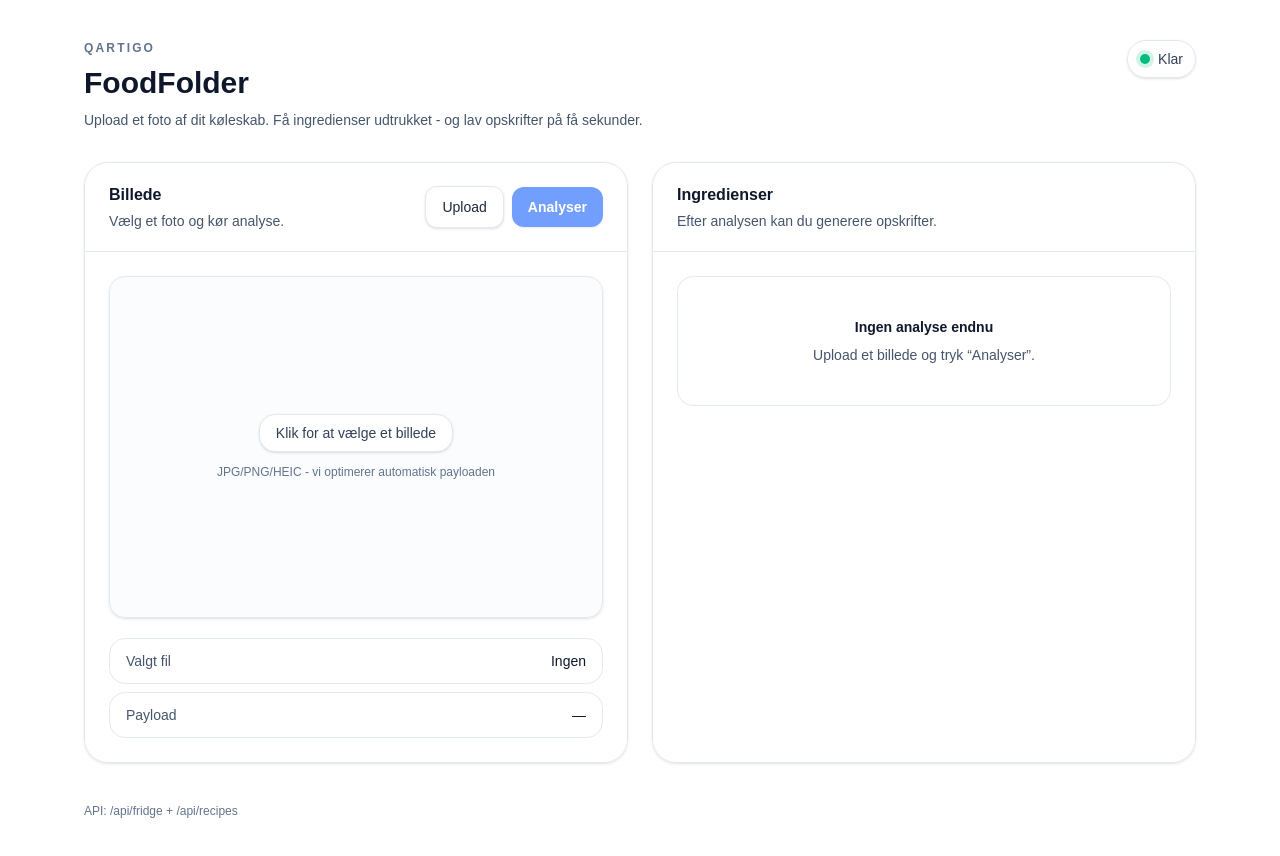
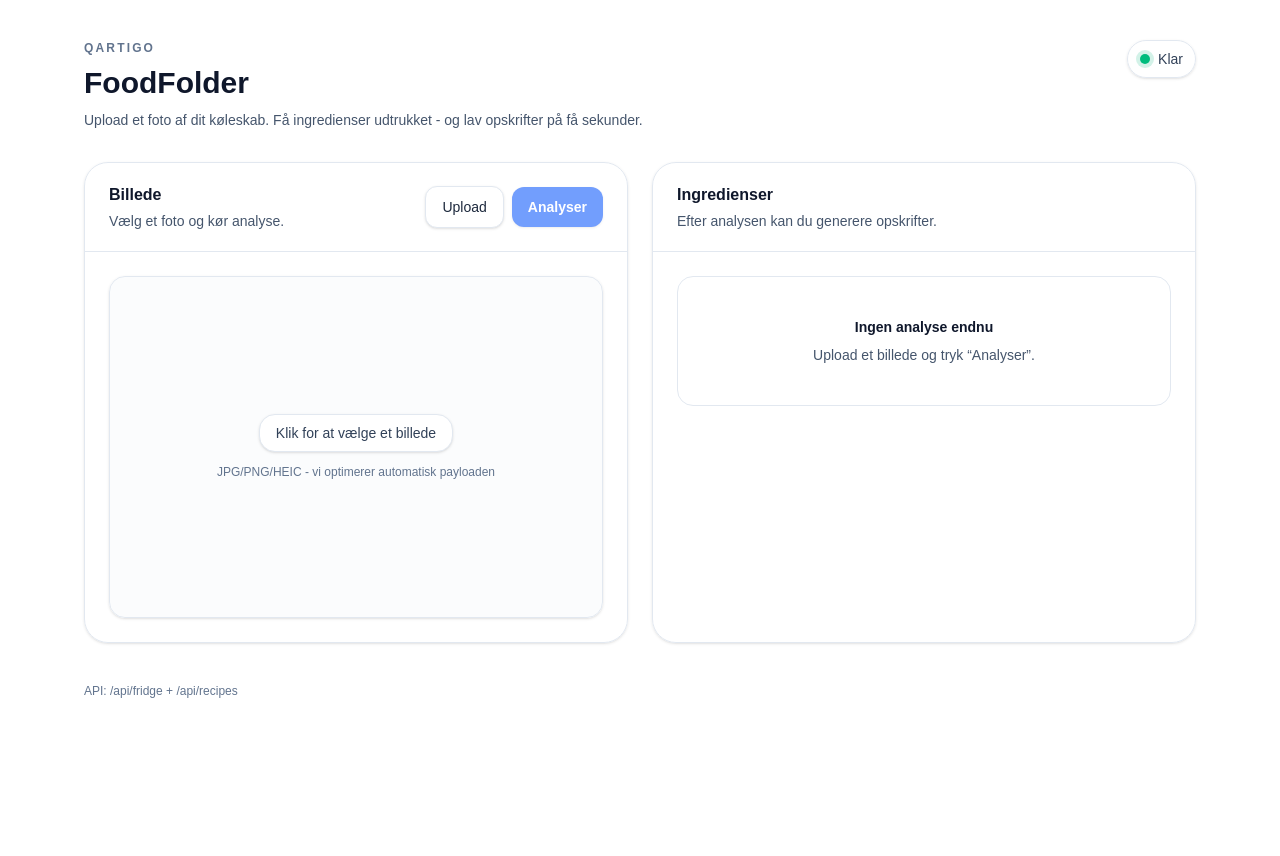
Before and after one commit to christianfrederiksenmusic/foodfolder, a Next.js app: page / in a window 1280 px wide. Shown: the top 856 px of the page. After the commit the page ends 800 px from the top, so only its background shows below. Built offline with nearby package versions, Linux system fonts and the light colour scheme.

Commit message:
UI: hide file + payload details

```diff
--- a/app/page.tsx
+++ b/app/page.tsx
@@ -538,22 +538,6 @@ export default function Page() {
                 </div>
               </button>
 
-              <div className="mt-5 flex flex-col gap-2">
-                <div className="flex items-center justify-between rounded-2xl border border-slate-200 bg-white px-4 py-3">
-                  <div className="text-sm text-slate-600">Valgt fil</div>
-                  <div className="text-sm font-medium text-slate-900">
-                    {pickedInfo ? pickedInfo.name : "Ingen"}
-                  </div>
-                </div>
-
-                <div className="flex items-center justify-between rounded-2xl border border-slate-200 bg-white px-4 py-3">
-                  <div className="text-sm text-slate-600">Payload</div>
-                  <div className="text-sm font-medium text-slate-900">
-                    {chosen.dataUrl ? fmtKB(chosenBytes) : "—"}
-                  </div>
-                </div>
-              </div>
-
               {error ? (
                 <div className="mt-5 rounded-2xl border border-rose-200 bg-rose-50 px-4 py-3">
                   <div className="text-sm font-semibold text-rose-900">
```
